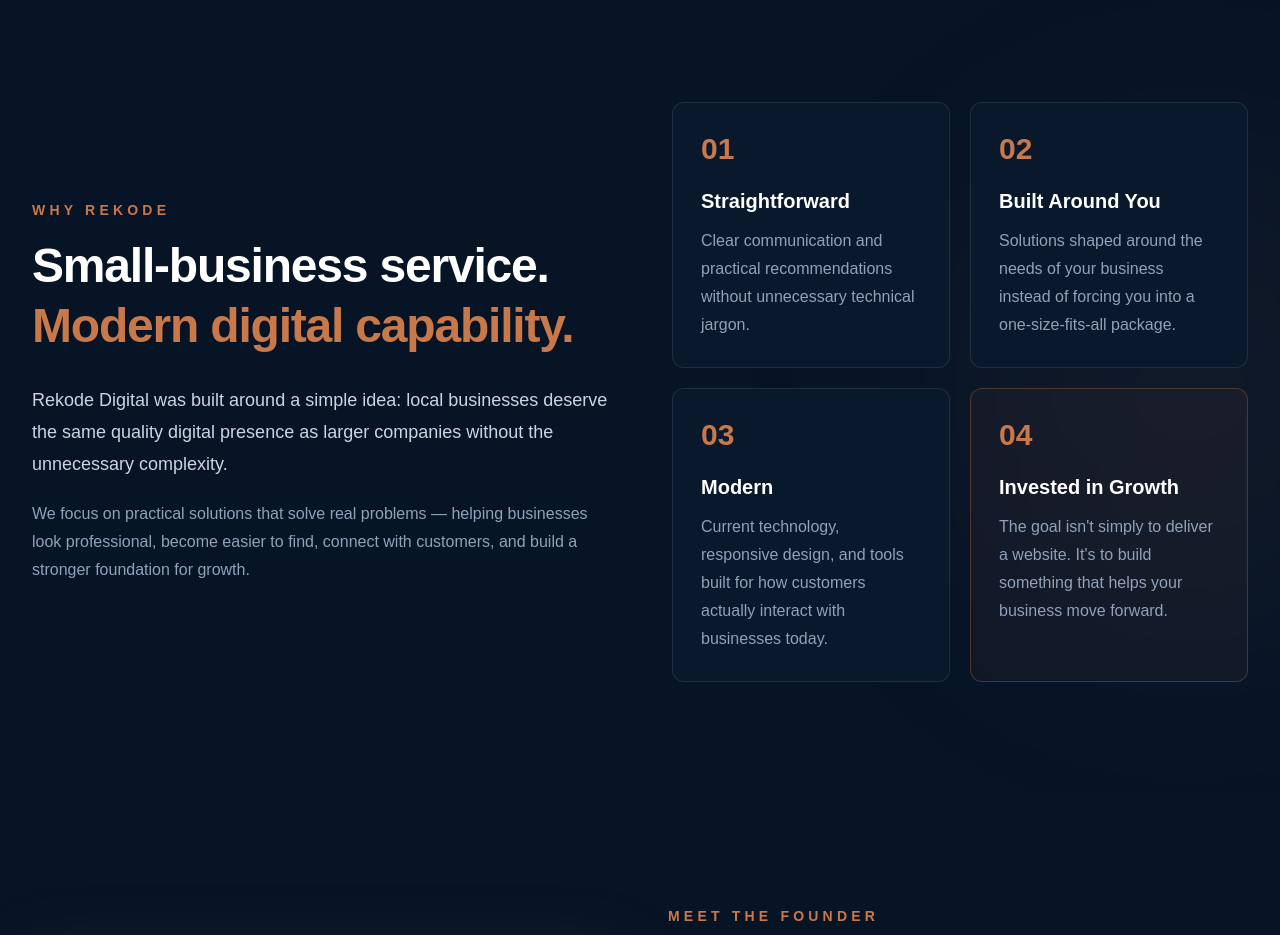
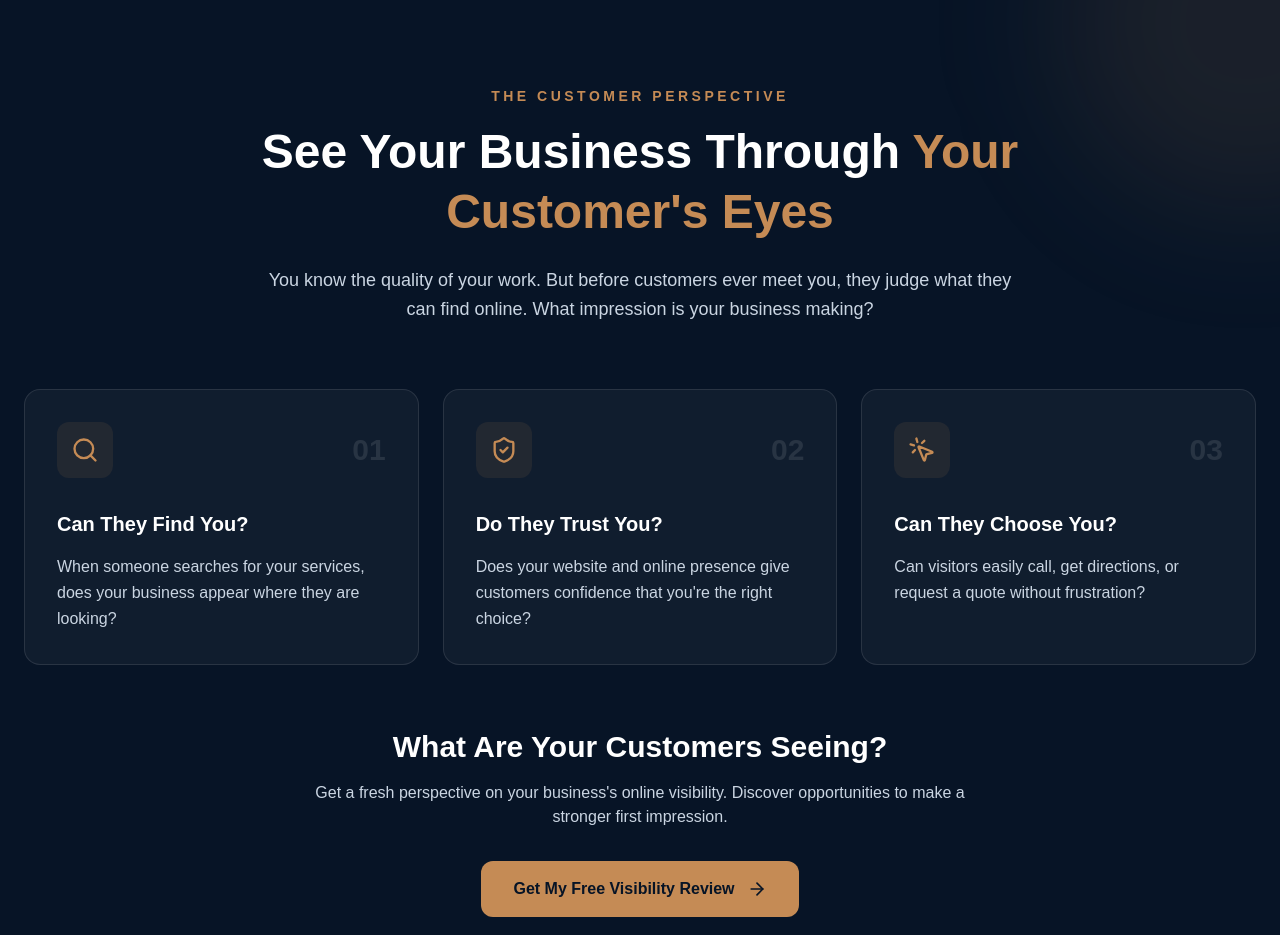
Before and after one commit to rekofke/rekode-digital, a Next.js app: page / in a window 1280 px wide. Shown: the part 1560-2495 px from the top of the page. Built offline with nearby package versions, Linux system fonts and the light colour scheme.

Commit message:
Add customer perspective section

```diff
--- a/app/page.tsx
+++ b/app/page.tsx
@@ -6,6 +6,7 @@
 import VisibilityReview from "@/components/VisibilityReview";
 import Footer from "@/components/Footer";
 import Founder from "@/components/Founder";
+import CustomerPerspective from "@/components/CustomerPerspective";
 
 export default function Home() {
   return (
@@ -13,6 +14,7 @@
       <Navbar />
       <Hero />
       <Services />
+      <CustomerPerspective />
       <About />
       <Founder />
       <Portfolio />
--- /dev/null
+++ b/components/CustomerPerspective.tsx
@@ -0,0 +1,246 @@
+
+import Link from "next/link";
+import {
+  Search,
+  ShieldCheck,
+  MousePointerClick,
+  ArrowRight,
+} from "lucide-react";
+
+const steps = [
+  {
+    number: "01",
+    title: "Can They Find You?",
+    description:
+      "When someone searches for your services, does your business appear where they are looking?",
+    Icon: Search,
+  },
+  {
+    number: "02",
+    title: "Do They Trust You?",
+    description:
+      "Does your website and online presence give customers confidence that you're the right choice?",
+    Icon: ShieldCheck,
+  },
+  {
+    number: "03",
+    title: "Can They Choose You?",
+    description:
+      "Can visitors easily call, get directions, or request a quote without frustration?",
+    Icon: MousePointerClick,
+  },
+];
+
+export default function CustomerPerspective() {
+  return (
+    <section
+      id="customer-perspective"
+      className="
+        overflow-hidden
+        px-6 py-24
+        text-white
+        bg-[#071426]
+        relative
+      "
+    >
+      {/* Decorative background */}
+      <div
+        aria-hidden="true"
+        className="
+          h-96 w-96
+          bg-[#C58B55]/10
+          rounded-full
+          pointer-events-none
+          absolute -right-40 -top-40 blur-3xl
+        "
+      />
+
+      <div
+        className="
+          max-w-7xl
+          mx-auto
+          relative
+        "
+      >
+        {/* Heading */}
+        <div
+          className="
+            max-w-3xl
+            mx-auto mb-16
+            text-center
+          "
+        >
+          <p
+            className="
+              mb-4
+              text-sm font-semibold tracking-[0.25em] text-[#C58B55]
+              uppercase
+            "
+          >
+            The Customer Perspective
+          </p>
+
+          <h2
+            className="
+              mb-6
+              text-3xl font-bold leading-tight
+              md:text-5xl
+            "
+          >
+            See Your Business Through{" "}
+            <span
+              className="
+                text-[#C58B55]
+              "
+            >
+              Your Customer&apos;s Eyes
+            </span>
+          </h2>
+
+          <p
+            className="
+              text-lg leading-relaxed text-slate-300
+            "
+          >
+            You know the quality of your work. But before
+            customers ever meet you, they judge what they
+            can find online. What impression is your
+            business making?
+          </p>
+        </div>
+
+        {/* Customer journey cards */}
+        <div
+          className="
+            grid
+            gap-6
+            md:grid-cols-3
+          "
+        >
+          {steps.map(
+            ({ number, title, description, Icon }) => (
+              <div
+                key={number}
+                className="
+                  p-8
+                  bg-white/[0.04]
+                  rounded-2xl border border-white/10
+                  transition-all
+                  group duration-300 hover:-translate-y-2 hover:border-[#C58B55]/60 hover:bg-white/[0.07]
+                "
+              >
+                <div
+                  className="
+                    flex
+                    mb-8
+                    items-center justify-between
+                  "
+                >
+                  <div
+                    className="
+                      flex
+                      h-14 w-14
+                      text-[#C58B55]
+                      bg-[#C58B55]/10
+                      rounded-xl
+                      items-center justify-center
+                    "
+                  >
+                    <Icon
+                      size={28}
+                      aria-hidden="true"
+                    />
+                  </div>
+
+                  <span
+                    className="
+                      text-3xl font-bold text-white/10
+                    "
+                  >
+                    {number}
+                  </span>
+                </div>
+
+                <h3
+                  className="
+                    mb-4
+                    text-xl font-semibold
+                  "
+                >
+                  {title}
+                </h3>
+
+                <p
+                  className="
+                    leading-relaxed text-slate-300
+                  "
+                >
+                  {description}
+                </p>
+              </div>
+            )
+          )}
+        </div>
+
+        {/* Call to action */}
+        <div
+          className="
+            mt-16
+            text-center
+          "
+        >
+          <h3
+            className="
+              mb-4
+              text-2xl font-bold
+              md:text-3xl
+            "
+          >
+            What Are Your Customers Seeing?
+          </h3>
+
+          <p
+            className="
+              max-w-2xl
+              mx-auto mb-8
+              text-slate-300
+            "
+          >
+            Get a fresh perspective on your
+            business&apos;s online visibility.
+            Discover opportunities to make a
+            stronger first impression.
+          </p>
+
+          <Link
+            href="/#visibility-review"
+            className="
+              inline-flex
+              px-8 py-4
+              font-bold text-[#071426]
+              bg-[#C58B55]
+              rounded-xl
+              transition-all
+              items-center justify-center gap-3 duration-300 hover:bg-[#DDA46E] hover:shadow-lg hover:shadow-[#C58B55]/20
+            "
+          >
+            Get My Free Visibility Review
+            <ArrowRight
+              size={20}
+              aria-hidden="true"
+            />
+          </Link>
+
+          <p
+            className="
+              mt-4
+              text-sm text-slate-400
+            "
+          >
+            Complimentary review. No obligation.
+          </p>
+        </div>
+      </div>
+    </section>
+  );
+}
--- a/package.json
+++ b/package.json
@@ -10,6 +10,7 @@
   },
   "dependencies": {
     "@vercel/analytics": "^2.0.1",
+    "lucide-react": "^1.52.0",
     "next": "16.3.6",
     "react": "19.2.8",
     "react-dom": "19.2.8",
```
Also changed, not shown: 1 other file (tests, documents, lock files or other folders).
